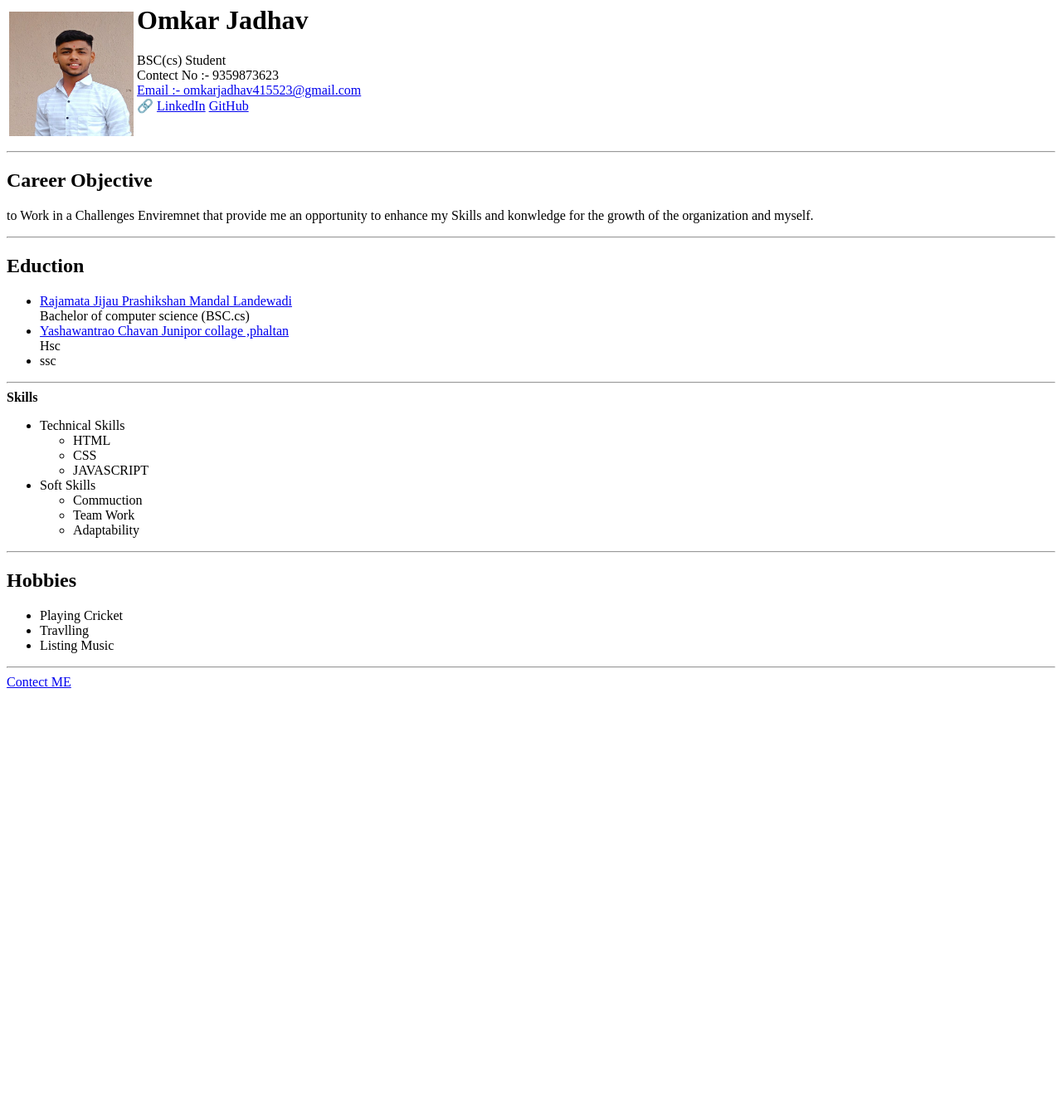
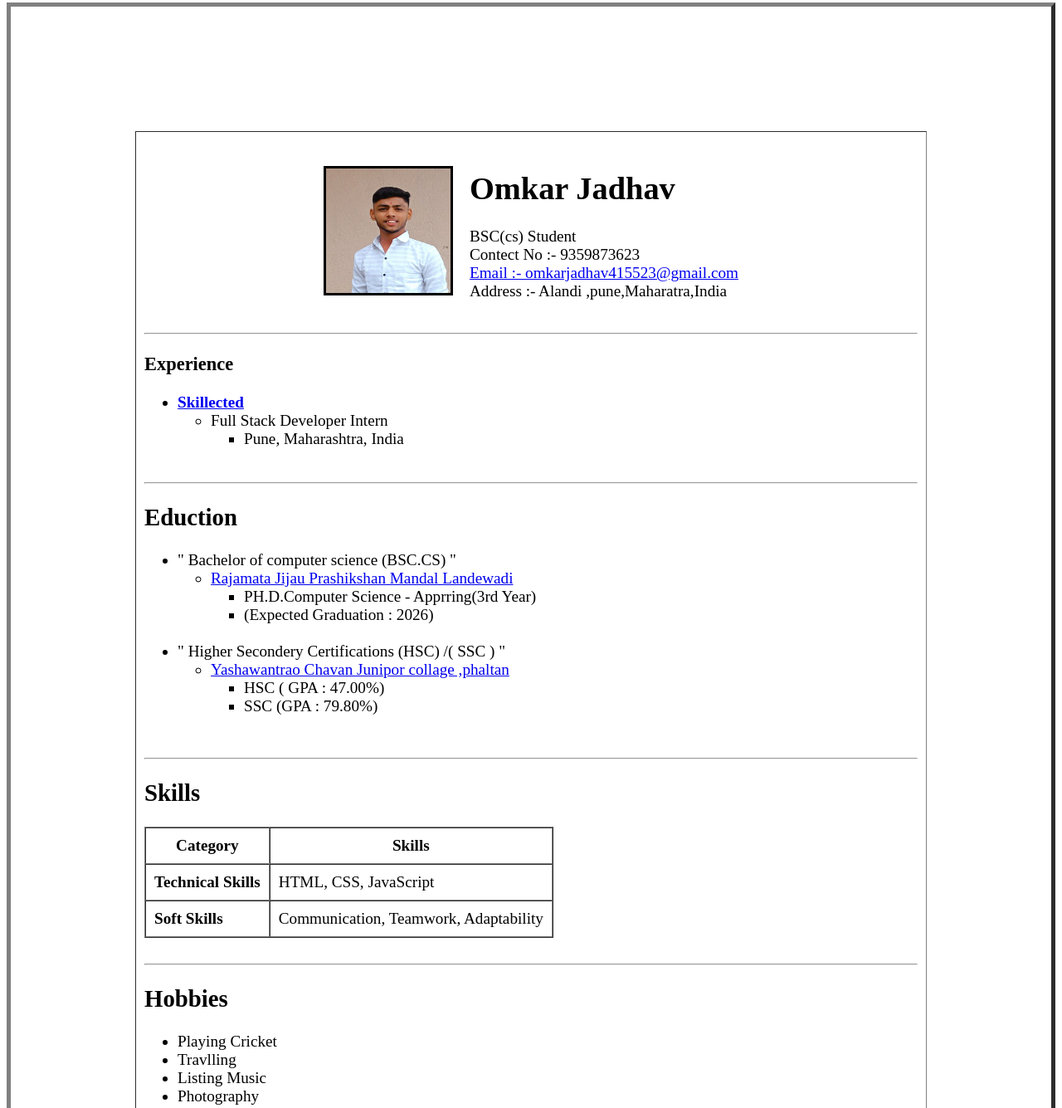
Before and after one commit to Omkar200583/Resume_Page, a plain HTML site: page index.html in a window 1280 px wide. Shown: the part 5-1340 px from the top of the page at 83% size. Before the commit the page ends 852 px from the top, so only its background shows below. Drawn offline with Linux system fonts and the light colour scheme.

Commit message:
resume of html
Signed-off-by: Omkar200583 <omkarjadhav415523@gmail.com>

```diff
--- a/index.html
+++ b/index.html
@@ -1,74 +1,114 @@
-<!DOCTYPE html
+<!DOCTYPE html>
 <html lang="en">
 
 <head>
-    <meta charset="UTF-8">
-    <meta name="viewport" content="width=device-width, initial-scale=1.0">
+    <meta charset="UTF-8" name="viewport" content="width=device-width, initial-scale=1.0">
+    <meta name="viewport" content="initial-scale=1, maximum-scale=1, user-scalable=no">
+    <!-- <meta name="viewport" content="width=1024 flex" initial-scale="1.0"> -->
     <title>Resume</title>
 </head>
 
 <body>
-    <header>
-        <table>
+    <big>
+        <table cellpadding="10" cellspacing="150" width="100%" border="5">
+
             <tr>
                 <td>
-            <img src="1000028141.jpg" alt="Profile Photo" width="150" height=" 150" Omkar Jadhav>
+                    <header>
+                        <center>
+                            <table cellpadding="10" cellspacing="0">
+                                <tr>
+                                    <td>
+                                        <img src="1000028141.jpg" alt="Profile Photo" width="150" height=" 150"
+                                            border="3 solid black" title="Omkar Jadhav">
                                     </td>
                                     <td>
-                <h1>Omkar Jadhav</h1>
+                                        <h1> Omkar Jadhav</h1>
                                         <p> BSC(cs) Student <br>
                                             Contect No :- 9359873623 <br>
-                <a href="Email :- omkarjadhav415523@gmail.com"> Email :- omkarjadhav415523@gmail.com</a><br>
-                🔗 <a href="https://www.linkedin.com/in/omkar-jadhav-6915052a1?utm_source=share&utm_campaign=share_via&utm_content=profile&utm_medium=android_app"
-        target="_blank">LinkedIn</a>
-      <a href="https://github.com/Omkar200583" target="_blank">GitHub</a>
-    </p><br>
-
+                                            <a href="mailto:omkarjadhav415523@gmail.com" method="post"
+                                                enctype="text/plain">
+                                                Email
+                                                :-
+                                                omkarjadhav415523@gmail.com</a><br>
+                                            Address :- Alandi ,pune,Maharatra,India
                                         </p>
                                     </td>
                                 </tr>
                             </table>
+                        </center>
                         <hr>
                     </header>
                     <main>
-        <section>
-            <h2>
-                Career Objective
-            </h2>
-            <p>to Work in a Challenges Enviremnet that provide me an opportunity to enhance my Skills and konwledge for
-                the growth
-                of the organization and myself. </p>
-            <section>
-                <hr>
+                        <!--Expreence-->
+                        <h3>Experience</h3>
+                        <ul>
+                            <li>
+                                <strong><a href="https://www.skillected.com/">Skillected</a></strong>
+                            </li>
+                            <ul>
+                                <li>Full Stack Developer Intern</li>
+                                <ul>
+                                    <li>Pune, Maharashtra, India</li>
+                                </ul>
+                            </ul>
+
+                            <br />
+                        </ul>
+                        <hr />
+                        <!--Eduction -->
+
                         <h2>Eduction</h2>
                         <ul>
-                    <li> <a href="https://rjspmcollege.ac.in/"> Rajamata Jijau Prashikshan Mandal
-                            Landewadi</a><br>Bachelor
-                        of computer science (BSC.cs) </li>
-                    <li> <a href="https://www.ycmou.ac.in/">Yashawantrao Chavan Junipor collage ,phaltan </a>
-                        <br>Hsc
+                            <li>
+                                " Bachelor of computer science (BSC.CS) "
                             </li>
-                    <li>ssc</li>
+                            <ul>
+                                <li><a href="https://rjspmcollege.ac.in/">Rajamata Jijau Prashikshan Mandal
+                                        Landewadi</a>
+                                    <ul>
+                                        <li>PH.D.Computer Science - Apprring(3rd Year)</li>
+                                        <li>(Expected Graduation : 2026)</li>
+                                    </ul>
+                                </li>
+
+                            </ul><br>
+
+                            <li>
+                                " Higher Secondery Certifications (HSC) /( SSC ) "
+                            </li>
+                            <ul>
+                                <li><a href="https://www.ycmou.ac.in/">Yashawantrao Chavan Junipor collage ,phaltan </a>
+                                </li>
+                                <ul>
+                                    <li>HSC ( GPA : 47.00%)</li>
+                                    <li>SSC (GPA : 79.80%)</li>
+                                </ul>
+                            </ul>
                         </ul>
                         </section>
+                        <br>
                         <hr>
-            <section><b>Skills</b>
-                <ul>
-                    <li>Technical Skills </li>
+                        <!-- Skills -->
+                        <section>
+                            <h2>Skills</h2>
+                            <table border="1" cellpadding="10" cellspacing="0">
+                                <tr>
+                                    <th>Category</th>
+                                    <th>Skills</th>
+                                </tr>
+                                <tr>
+                                    <td><b>Technical Skills</b></td>
+                                    <td>HTML, CSS, JavaScript</td>
+                                </tr>
+                                <tr>
+                                    <td><b>Soft Skills</b></td>
+                                    <td>Communication, Teamwork, Adaptability</td>
+                                </tr>
+                            </table>
+                            <br>
+                        </section>
 
-                    <ul>
-                        <li>HTML</li>
-                        <Li>CSS</Li>
-                        <li>JAVASCRIPT</li>
-
-                    </ul>
-                    <li>Soft Skills</li>
-                    <ul>
-                        <li>Commuction </li>
-                        <li>Team Work</li>
-                        <li>Adaptability</li>
-                    </ul>
-            </section>
                         <HR>
                         <section>
                             <h2>Hobbies</h2>
@@ -76,6 +116,7 @@
                                 <li>Playing Cricket</li>
                                 <li>Travlling</li>
                                 <li>Listing Music</li>
+                                <li>Photography</li>
                             </ul>
                         </section>
                         <hr>
@@ -86,7 +127,13 @@
                     <footer>
 
                     </footer>
+
+                </td>
+
+            </tr>
+
+        </table>
+    </big>
 </body>
 
-
 </html>
```
Also changed, not shown: content.html (+26 -5 lines). Lines whose indentation alone changed are shown as unchanged.
